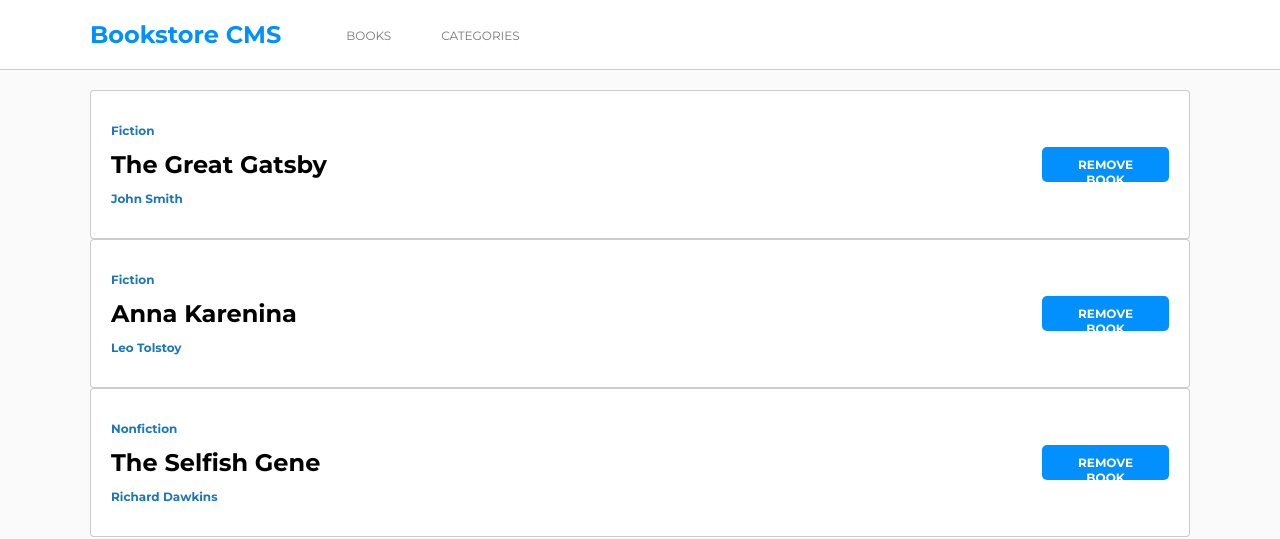
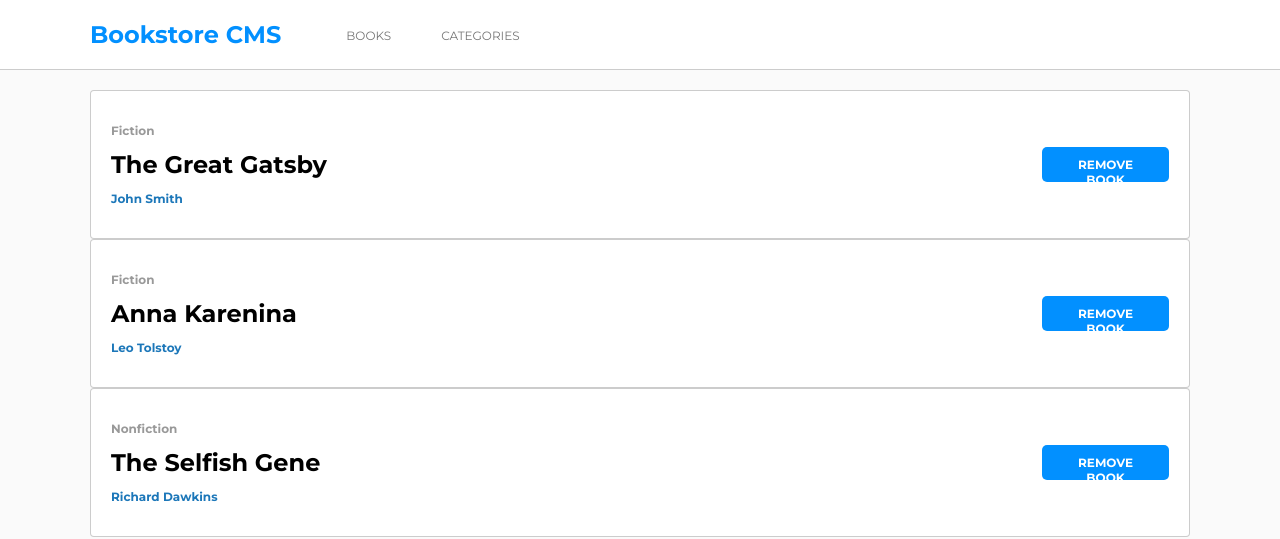
Before and after one commit to everinurmind/bookstore-react, a React (Create React App) app: page /books in a window 1280 px wide. Shown: the top 539 px of the page. Built offline with nearby package versions, Linux system fonts and the light colour scheme.

Commit message:
Adjust styles

```diff
--- a/src/styles/BookList.css
+++ b/src/styles/BookList.css
@@ -37,6 +37,10 @@
   text-decoration: none;
 }
 
+#category {
+  color: #999;
+}
+
 .book-list #remove-book {
   background-color: #0290ff;
   border: none;
```
